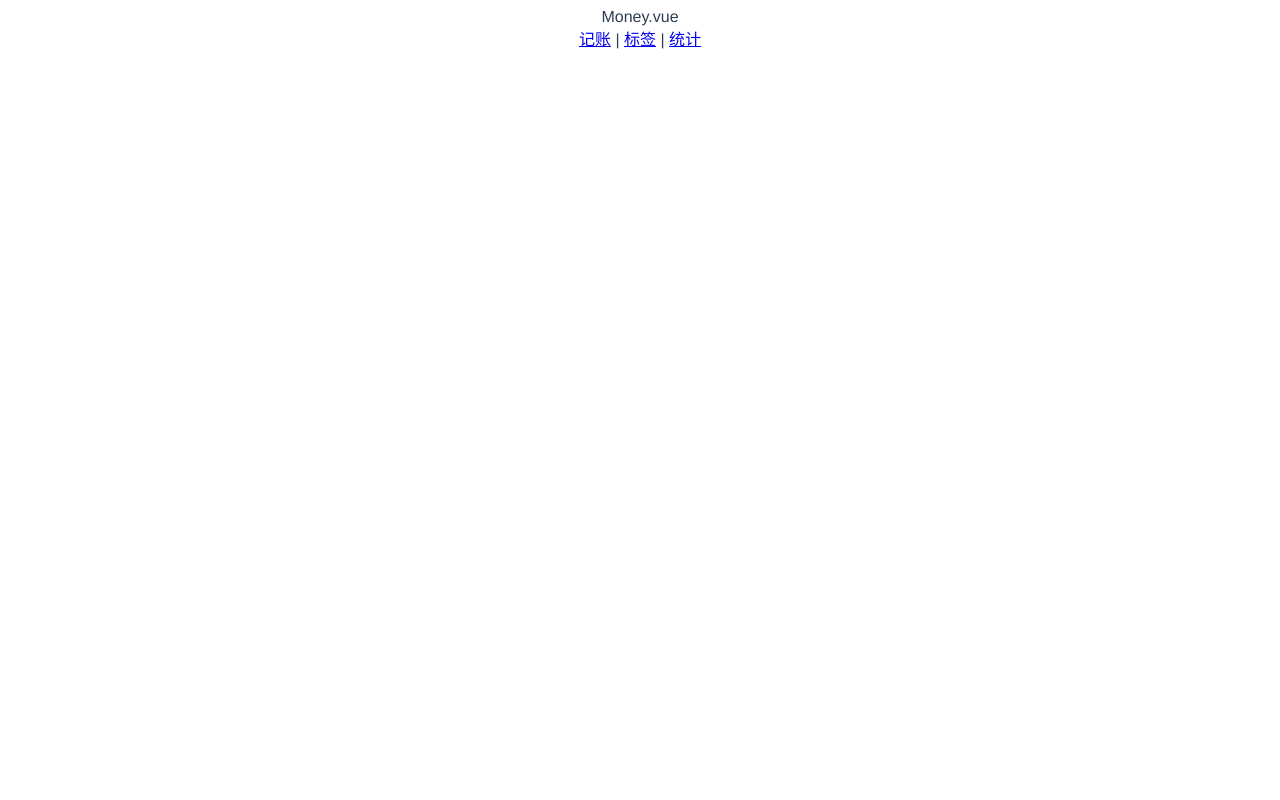
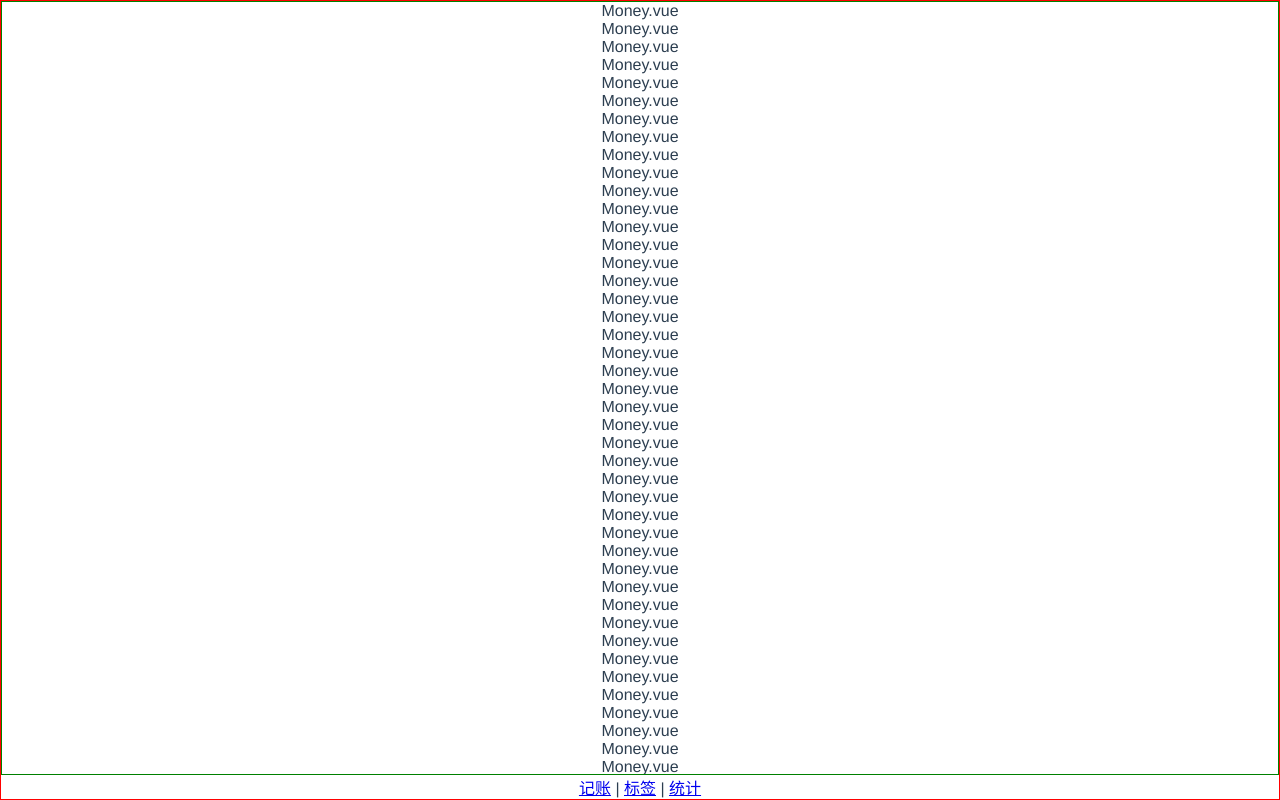
Before and after one commit to GeekyGuang/dobby-vue-code, a Vue app: page /#/money in a window 1280 px wide. Built offline with nearby package versions, Linux system fonts and the light colour scheme.

Commit message:
添加money样式

```diff
--- a/src/App.vue
+++ b/src/App.vue
@@ -5,6 +5,11 @@
 </template>
 
 <style lang="scss">
+* {
+  margin: 0;
+  padding: 0;
+  box-sizing: border-box;
+}
 #app {
   font-family: Avenir, Helvetica, Arial, sans-serif;
   -webkit-font-smoothing: antialiased;
--- a/src/views/Money.vue
+++ b/src/views/Money.vue
@@ -1,6 +1,76 @@
 <template>
-  <div>
-    Money.vue
+  <div class="nav-wrapper">
+    <div class="content">
+      <p>Money.vue</p>
+      <p>Money.vue</p>
+      <p>Money.vue</p>
+      <p>Money.vue</p>
+      <p>Money.vue</p>
+      <p>Money.vue</p>
+      <p>Money.vue</p>
+      <p>Money.vue</p>
+      <p>Money.vue</p>
+      <p>Money.vue</p>
+      <p>Money.vue</p>
+      <p>Money.vue</p>
+      <p>Money.vue</p>
+      <p>Money.vue</p>
+      <p>Money.vue</p>
+      <p>Money.vue</p>
+      <p>Money.vue</p>
+      <p>Money.vue</p>
+      <p>Money.vue</p>
+      <p>Money.vue</p>
+      <p>Money.vue</p>
+      <p>Money.vue</p>
+      <p>Money.vue</p>
+      <p>Money.vue</p>
+      <p>Money.vue</p>
+      <p>Money.vue</p>
+      <p>Money.vue</p>
+      <p>Money.vue</p>
+      <p>Money.vue</p>
+      <p>Money.vue</p>
+      <p>Money.vue</p>
+      <p>Money.vue</p>
+      <p>Money.vue</p>
+      <p>Money.vue</p>
+      <p>Money.vue</p>
+      <p>Money.vue</p>
+      <p>Money.vue</p>
+      <p>Money.vue</p>
+      <p>Money.vue</p>
+      <p>Money.vue</p>
+      <p>Money.vue</p>
+      <p>Money.vue</p>
+      <p>Money.vue</p>
+      <p>Money.vue</p>
+      <p>Money.vue</p>
+      <p>Money.vue</p>
+      <p>Money.vue</p>
+      <p>Money.vue</p>
+      <p>Money.vue</p>
+      <p>Money.vue</p>
+      <p>Money.vue</p>
+      <p>Money.vue</p>
+      <p>Money.vue</p>
+      <p>Money.vue</p>
+      <p>Money.vue</p>
+      <p>Money.vue</p>
+      <p>Money.vue</p>
+      <p>Money.vue</p>
+      <p>Money.vue</p>
+      <p>Money.vue</p>
+      <p>Money.vue</p>
+      <p>Money.vue</p>
+      <p>Money.vue</p>
+      <p>Money.vue</p>
+      <p>Money.vue</p>
+      <p>Money.vue</p>
+      <p>Money.vue</p>
+      <p>Money.vue</p>
+      <p>Money.vue</p>
+    </div>
     <Nav />
   </div>
 </template>
@@ -12,5 +82,16 @@ name: "Money"
 </script>
 
 <style lang="scss" scoped>
+  .nav-wrapper {
+    display: flex;
+    flex-direction: column;
+    border: 1px solid red;
+    height: 100vh;
+  }
 
+  .content {
+    border: 1px solid green;
+    flex-grow: 1;
+    overflow: auto;
+  }
 </style>
```
